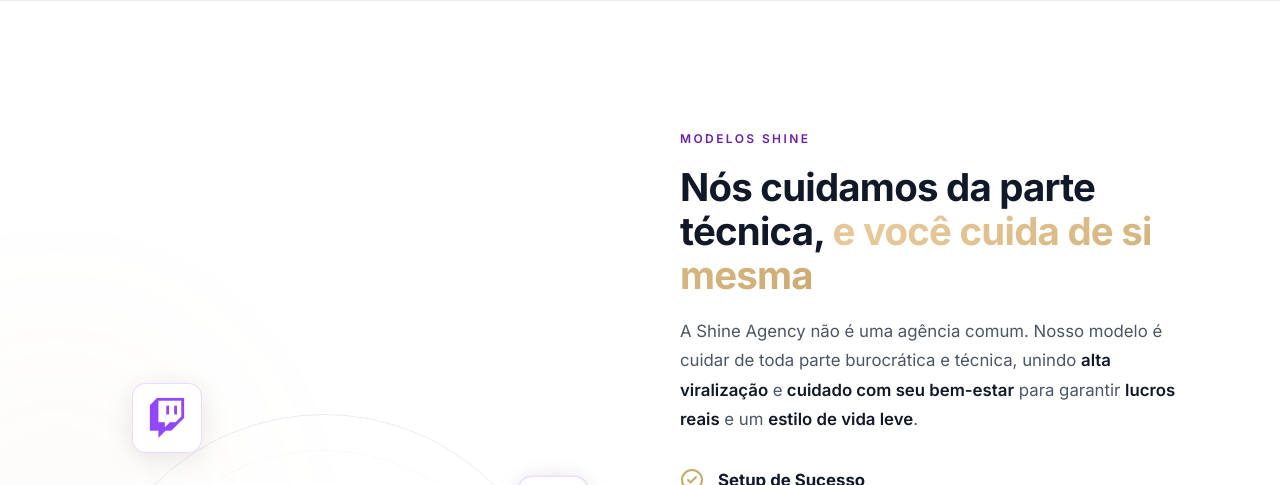
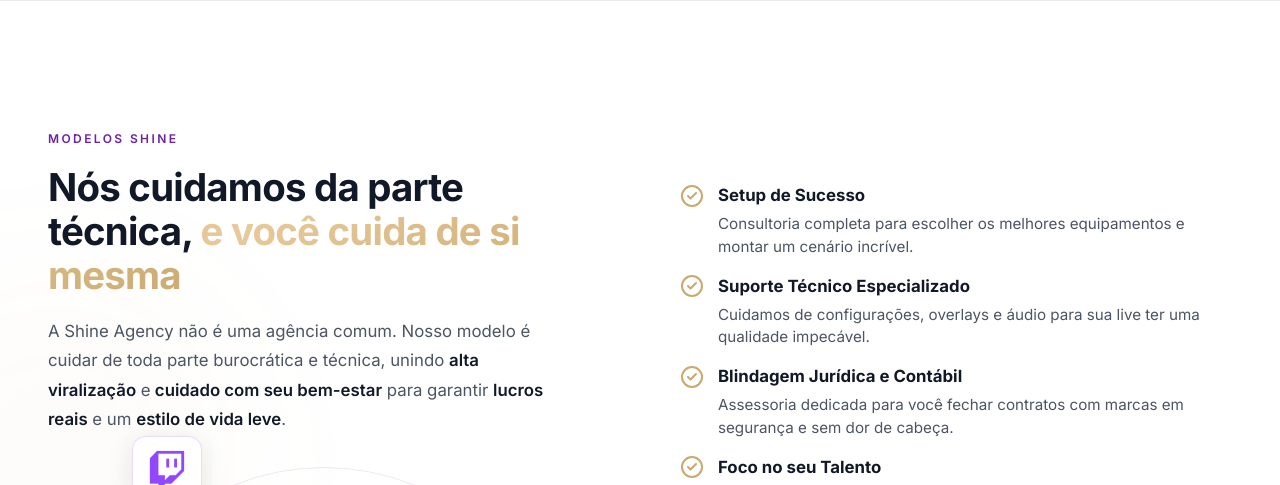
Before and after one commit to RyanSantosRibeiro/shine-agency, a Next.js app: page / in a window 1280 px wide. Shown: the part 940-1425 px from the top of the page. Built offline with nearby package versions, Linux system fonts and the light colour scheme; a web font is replaced by a local one.

Commit message:
feat: about

```diff
--- a/src/components/About/About.tsx
+++ b/src/components/About/About.tsx
@@ -23,6 +23,7 @@ export default function About() {
 
       <div className="container">
         <div className={styles.grid}>
+
           {/* Left — visual */}
           <motion.div
             className={styles.visual}
@@ -31,6 +32,15 @@ export default function About() {
             viewport={{ once: true }}
             transition={{ duration: 0.8 }}
           >
+            <p className="section-label">Modelos Shine</p>
+            <h2 className={`heading-lg ${styles.title}`}>
+              Nós cuidamos da parte técnica, {' '}
+              <span className="text-gradient-gold">e você cuida de si mesma</span>
+            </h2>
+            <p className={styles.lead}>
+              A Shine Agency não é uma agência comum. Nosso modelo é cuidar de toda parte burocrática e técnica, unindo <strong>alta viralização</strong> e
+              <strong> cuidado com seu bem-estar</strong> para garantir <strong>lucros reais</strong> e um <strong>estilo de vida leve</strong>.
+            </p>
             <div className={styles.visualInner}>
               {/* Floating label cards */}
               <motion.div
@@ -132,15 +142,7 @@ export default function About() {
             viewport={{ once: true }}
             transition={{ duration: 0.8, delay: 0.15 }}
           >
-            <p className="section-label">Modelos Shine</p>
-            <h2 className={`heading-lg ${styles.title}`}>
-              Nós cuidamos da parte técnica, {' '}
-              <span className="text-gradient-gold">e você cuida de si mesma</span>
-            </h2>
-            <p className={styles.lead}>
-              A Shine Agency não é uma agência comum. Nosso modelo é cuidar de toda parte burocrática e técnica, unindo <strong>alta viralização</strong> e
-              <strong> cuidado com seu bem-estar</strong> para garantir <strong>lucros reais</strong> e um <strong>estilo de vida leve</strong>.
-            </p>
+
 
             <ul className={styles.list}>
               {differentials.map((item, i) => (
```
